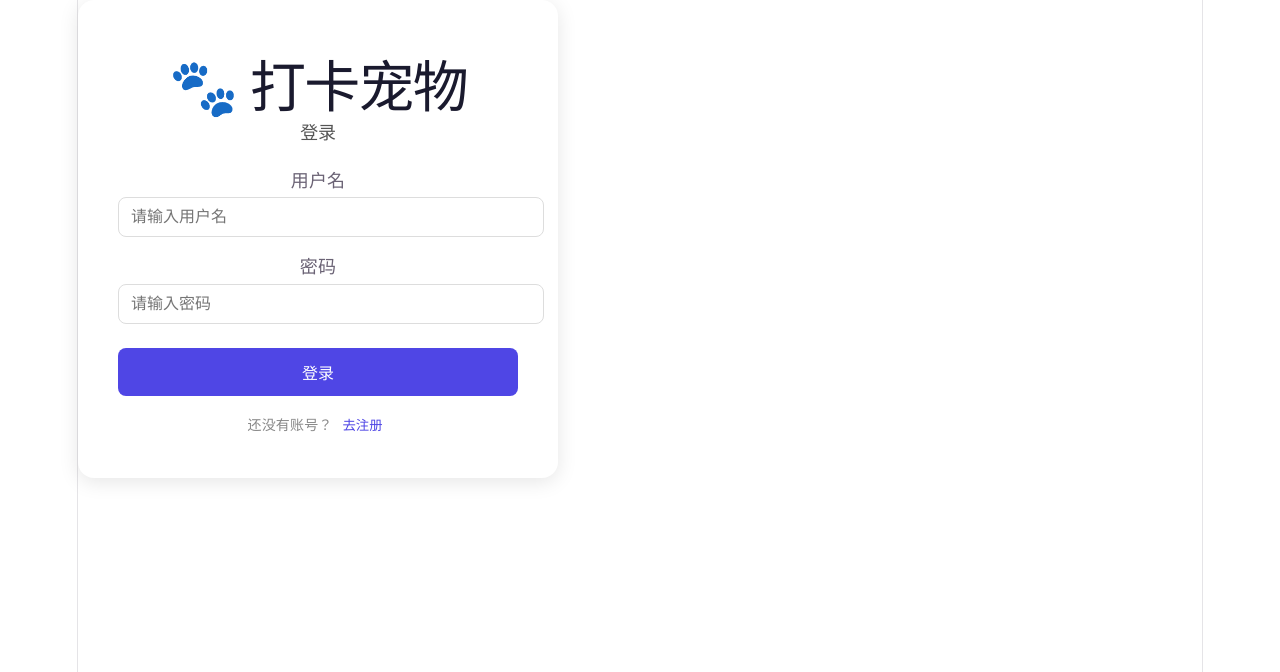
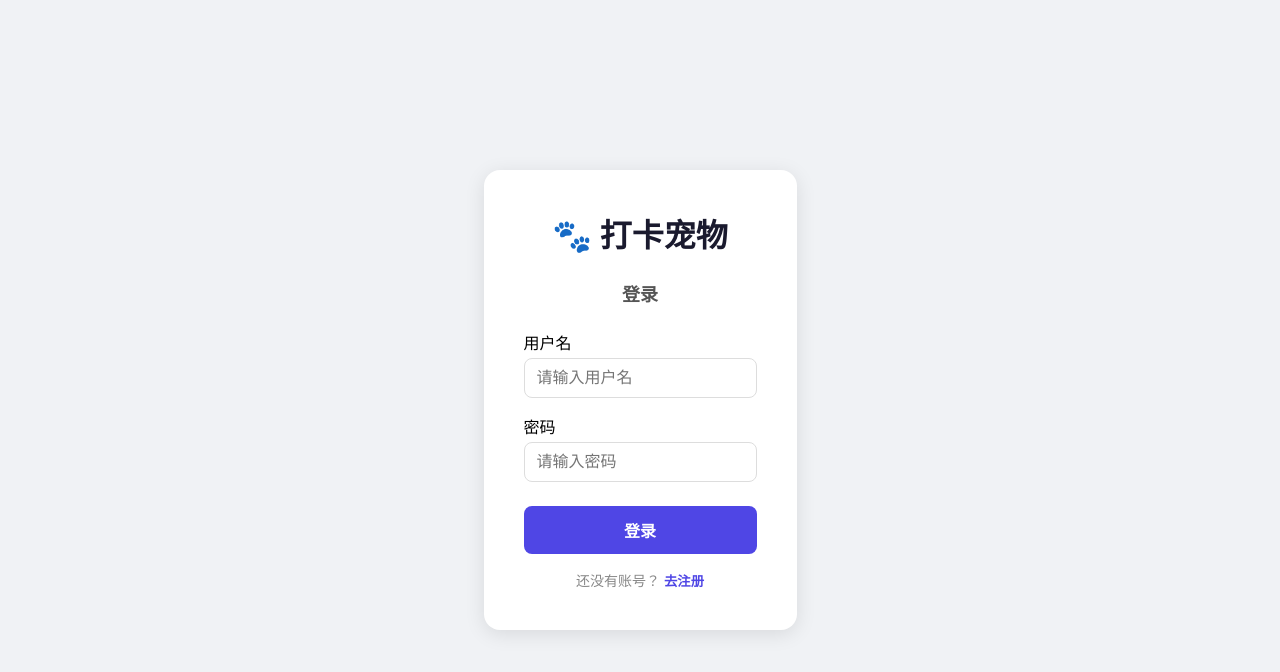
Before and after one commit to HaggiSea/checkin-pet-app, a React (Vite) app in the folder frontend/: page / in a window 1280 px wide. Shown: the top 672 px of the page. Built offline with nearby package versions, Linux system fonts and the light colour scheme.

Commit message:
fix: 添加类型声明和API代理

```diff
--- a/frontend/src/App.tsx
+++ b/frontend/src/App.tsx
@@ -4,7 +4,7 @@ import HeatMap from 'react-calendar-heatmap'
 import 'react-calendar-heatmap/dist/styles.css'
 
 // 根据环境决定 API 地址
-const API_BASE = import.meta.env.PROD ? '' : '/api'
+// const API_BASE = import.meta.env.PROD ? '' : '/api'
 
 interface Child {
   id: string
@@ -91,7 +91,7 @@ function App() {
   const loadChildren = async () => {
     if (!userId) return
     try {
-      const response = await axios.get(`/api/children/${userId}`)
+      const response = await axios.get(`${API_BASE}/children/${userId}`)
       if (response.data.success) {
         setChildren(response.data.children || [])
         if (response.data.children.length > 0 && !selectedChild) {
@@ -105,7 +105,7 @@ function App() {
     // ========== 加载打卡记录 ==========
   const loadCheckins = async (childId: string) => {
     try {
-      const response = await axios.get(`/api/checkins/${childId}`)
+      const response = await axios.get(`${API_BASE}/checkins/${childId}`)
       if (response.data.success) {
         setCheckins(response.data.checkins || [])
       }
@@ -118,7 +118,7 @@ function App() {
   const loadTasks = async () => {
     if (!userId) return
     try {
-      const response = await axios.get(`/api/tasks/${userId}`)
+      const response = await axios.get(`${API_BASE}/tasks/${userId}`)
       if (response.data.success) {
         setTasks(response.data.tasks || [])
       }
@@ -136,7 +136,7 @@ function App() {
     }
 
     try {
-      const response = await axios.post('/api/children', {
+      const response = await axios.post('${API_BASE}/children', {
         parentId: userId,
         name: newChildName.trim(),
         petType: newChildPet
@@ -160,7 +160,7 @@ function App() {
     }
 
     try {
-      const response = await axios.post('/api/checkin', {
+      const response = await axios.post('${API_BASE}/checkin', {
         childId: selectedChild.id,
         taskId: taskId
       })
@@ -192,7 +192,7 @@ function App() {
     if (!confirm('确定要撤回这条打卡记录吗？')) return
 
     try {
-      const response = await axios.delete(`/api/checkin/${checkinId}`)
+      const response = await axios.delete(`${API_BASE}/checkin/${checkinId}`)
       if (response.data.success) {
         const data = response.data.data
         setMessage(`↩️ 撤回成功！扣回 ${data.pointsDeducted} 分`)
@@ -221,7 +221,7 @@ function App() {
   const loadRewards = async (childId: string) => {
     if (!userId) return
     try {
-      const response = await axios.get(`/api/rewards/${userId}?childId=${childId}`)
+      const response = await axios.get(`${API_BASE}/rewards/${userId}?childId=${childId}`)
       if (response.data.success) {
         setRewards(response.data.rewards || [])
       }
@@ -236,7 +236,7 @@ function App() {
     if (!confirm(`确定要花费 ${cost} 积分兑换此奖励吗？`)) return
 
     try {
-      const response = await axios.post('/api/redeem', {
+      const response = await axios.post('${API_BASE}/redeem', {
         childId: selectedChild.id,
         rewardId: rewardId
       })
@@ -270,7 +270,7 @@ function App() {
     }
 
     try {
-      const response = await axios.post('/api/rewards', {
+      const response = await axios.post('${API_BASE}/rewards', {
         parentId: userId,
         childId: selectedChild?.id || null,
         name: newRewardName.trim(),
@@ -294,7 +294,7 @@ function App() {
   const loadRedemptions = async () => {
     if (!userId) return
     try {
-      const response = await axios.get(`/api/redemptions/${userId}`)
+      const response = await axios.get(`${API_BASE}/redemptions/${userId}`)
       if (response.data.success) {
         setRedemptions(response.data.redemptions || [])
       }
@@ -307,7 +307,7 @@ function App() {
   const handleApproveRedemption = async (redemptionId: string) => {
     if (!confirm('确认批准此兑换？')) return
     try {
-      const response = await axios.put(`/api/redemption/${redemptionId}`, { status: 'approved' })
+      const response = await axios.put(`${API_BASE}/redemption/${redemptionId}`, { status: 'approved' })
       if (response.data.success) {
         setMessage(`✅ ${response.data.message}`)
         await loadRedemptions()
@@ -320,7 +320,7 @@ function App() {
   const handleRejectRedemption = async (redemptionId: string) => {
     if (!confirm('确认拒绝此兑换？积分将返还给孩子。')) return
     try {
-      const response = await axios.put(`/api/redemption/${redemptionId}`, { status: 'rejected' })
+      const response = await axios.put(`${API_BASE}/redemption/${redemptionId}`, { status: 'rejected' })
       if (response.data.success) {
         setMessage(`✅ ${response.data.message}`)
         await loadRedemptions()
@@ -339,7 +339,7 @@ function App() {
   // ========== 加载热力图数据 ==========
   const loadStats = async (childId: string) => {
     try {
-      const response = await axios.get(`/api/checkins/${childId}/stats`)
+      const response = await axios.get(`${API_BASE}/checkins/${childId}/stats`)
       if (response.data.success) {
         setHeatmapData(response.data.stats || [])
       }
--- a/frontend/src/index.css
+++ b/frontend/src/index.css
@@ -1,111 +1,14 @@
-:root {
-  --text: #6b6375;
-  --text-h: #08060d;
-  --bg: #fff;
-  --border: #e5e4e7;
-  --code-bg: #f4f3ec;
-  --accent: #aa3bff;
-  --accent-bg: rgba(170, 59, 255, 0.1);
-  --accent-border: rgba(170, 59, 255, 0.5);
-  --social-bg: rgba(244, 243, 236, 0.5);
-  --shadow:
-    rgba(0, 0, 0, 0.1) 0 10px 15px -3px, rgba(0, 0, 0, 0.05) 0 4px 6px -2px;
-
-  --sans: system-ui, 'Segoe UI', Roboto, sans-serif;
-  --heading: system-ui, 'Segoe UI', Roboto, sans-serif;
-  --mono: ui-monospace, Consolas, monospace;
-
-  font: 18px/145% var(--sans);
-  letter-spacing: 0.18px;
-  color-scheme: light dark;
-  color: var(--text);
-  background: var(--bg);
-  font-synthesis: none;
-  text-rendering: optimizeLegibility;
-  -webkit-font-smoothing: antialiased;
-  -moz-osx-font-smoothing: grayscale;
-
-  @media (max-width: 1024px) {
-    font-size: 16px;
-  }
-}
-
-@media (prefers-color-scheme: dark) {
-  :root {
-    --text: #9ca3af;
-    --text-h: #f3f4f6;
-    --bg: #16171d;
-    --border: #2e303a;
-    --code-bg: #1f2028;
-    --accent: #c084fc;
-    --accent-bg: rgba(192, 132, 252, 0.15);
-    --accent-border: rgba(192, 132, 252, 0.5);
-    --social-bg: rgba(47, 48, 58, 0.5);
-    --shadow:
-      rgba(0, 0, 0, 0.4) 0 10px 15px -3px, rgba(0, 0, 0, 0.25) 0 4px 6px -2px;
-  }
-
-  #social .button-icon {
-    filter: invert(1) brightness(2);
-  }
-}
-
-#root {
-  width: 1126px;
-  max-width: 100%;
-  margin: 0 auto;
-  text-align: center;
-  border-inline: 1px solid var(--border);
-  min-height: 100svh;
-  display: flex;
-  flex-direction: column;
+* {
+  margin: 0;
+  padding: 0;
   box-sizing: border-box;
 }
 
 body {
-  margin: 0;
+  font-family: -apple-system, BlinkMacSystemFont, 'Segoe UI', Roboto, sans-serif;
+  background: #f0f2f5;
+  min-height: 100vh;
+  display: flex;
+  justify-content: center;
+  align-items: center;
 }
-
-h1,
-h2 {
-  font-family: var(--heading);
-  font-weight: 500;
-  color: var(--text-h);
-}
-
-h1 {
-  font-size: 56px;
-  letter-spacing: -1.68px;
-  margin: 32px 0;
-  @media (max-width: 1024px) {
-    font-size: 36px;
-    margin: 20px 0;
-  }
-}
-h2 {
-  font-size: 24px;
-  line-height: 118%;
-  letter-spacing: -0.24px;
-  margin: 0 0 8px;
-  @media (max-width: 1024px) {
-    font-size: 20px;
-  }
-}
-p {
-  margin: 0;
-}
-
-code,
-.counter {
-  font-family: var(--mono);
-  display: inline-flex;
-  border-radius: 4px;
-  color: var(--text-h);
-}
-
-code {
-  font-size: 15px;
-  line-height: 135%;
-  padding: 4px 8px;
-  background: var(--code-bg);
-}
--- /dev/null
+++ b/frontend/src/vite-env.d.ts
@@ -0,0 +1,3 @@
+/// <reference types="vite/client" />
+
+declare module 'react-calendar-heatmap';
```
Also changed, not shown: frontend/vercel.json (added).
